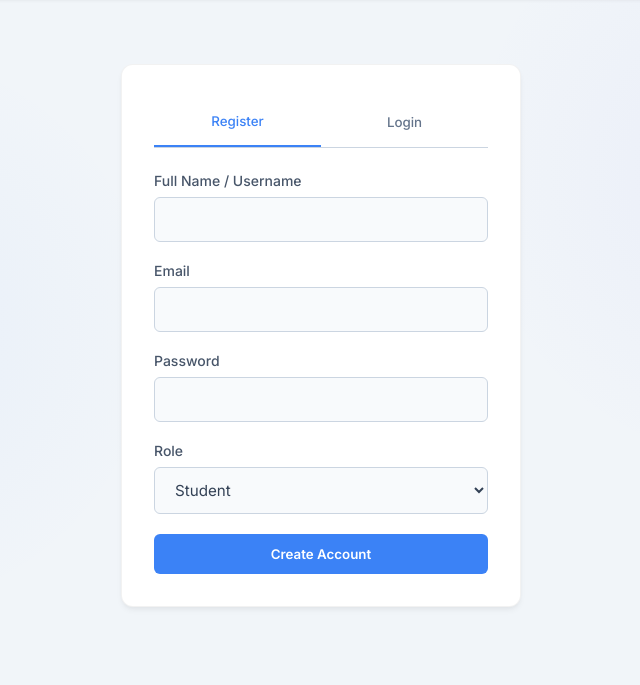
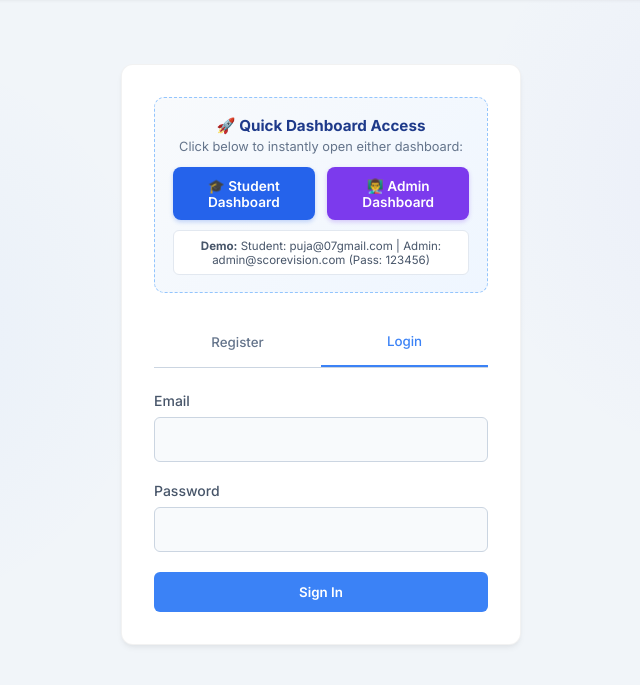
Before and after one commit to riddhima1094/ScoreVision, a Flask app: page /dashboard in a window 1280 px wide. Shown: the part 70-755 px from the top of the page, without its empty margins (319-959 px from the left). Run offline with Flask 3, Linux system fonts and the light colour scheme; parts of the project's set-up code (start-up, migrations or seed data) failed here and were passed over.

Commit message:
Remove sleep hours, add Home button and enhance Admin/Student dashboard access

```diff
--- a/app.py
+++ b/app.py
@@ -127,7 +127,6 @@ feature_names = [
     "Assignment Marks",
     "Internal Marks",
     "Class Participation",
-    "Sleep Hours",
     "Extracurricular Activity"
 ]
 
@@ -202,9 +201,6 @@ def predict():
             request.form["participation"]
         )
 
-        sleep_hours = float(
-            request.form["sleep_hours"]
-        )
 
         extracurricular = int(
             request.form["extracurricular"]
@@ -231,7 +227,6 @@ def predict():
 
             "participation": [participation],
 
-            "sleep_hours": [sleep_hours],
 
             "extracurricular": [extracurricular]
 
--- a/models/academic_record.py
+++ b/models/academic_record.py
@@ -22,7 +22,7 @@ class AcademicRecord(db.Model):
     assignment_marks = db.Column(db.Float, nullable=False)
     internal_assessment_marks = db.Column(db.Float, nullable=False)
     class_participation = db.Column(db.Float, nullable=False)
-    sleep_hours = db.Column(db.Float, nullable=False)
+    sleep_hours = db.Column(db.Float, nullable=True, default=7.0)
     extracurricular_involvement = db.Column(db.String(20), nullable=False)
 
     created_at = db.Column(db.DateTime, nullable=False, default=lambda: datetime.now(timezone.utc))
@@ -34,7 +34,7 @@ class AcademicRecord(db.Model):
     def __init__(self, user_id: int, attendance_percentage: float, study_hours: float,
                  previous_exam_score: float, assignment_marks: float,
                  internal_assessment_marks: float, class_participation: float,
-                 sleep_hours: float, extracurricular_involvement: str):
+                 extracurricular_involvement: str, sleep_hours: float = 7.0):
         self.user_id = user_id
         # Use property setters / validates to enforce rules
         self.attendance_percentage = attendance_percentage
@@ -57,7 +57,7 @@ class AcademicRecord(db.Model):
             raise ValueError(f"{key} must be between 0 and 100. Received: {value}")
         return val
 
-    @validates("study_hours", "sleep_hours")
+    @validates("study_hours")
     def validate_hours(self, key, value):
         """Validate that hours fields are non-negative."""
         try:
--- a/routes/prediction.py
+++ b/routes/prediction.py
@@ -42,8 +42,6 @@ def calculate_dummy_score(record: AcademicRecord) -> float:
     elif record.extracurricular_involvement == "medium":
         bonus += 1
 
-    if 6 <= float(record.sleep_hours) <= 9:
-        bonus += 2
 
     predicted_score += bonus
     return min(round(predicted_score, 2), 100.0)
@@ -62,7 +60,6 @@ def predict_performance(record: AcademicRecord, age: float = 20.0) -> float:
                 "assignment_marks": float(record.assignment_marks),
                 "internal_marks": float(record.internal_assessment_marks),
                 "participation": float(record.class_participation),
-                "sleep_hours": float(record.sleep_hours),
                 "extracurricular": extra_val
             }])
             score = float(ml_model.predict(df)[0])
@@ -226,7 +223,6 @@ def create_academic_record():
         assignments = data.get("assignment_marks")
         internal = data.get("internal_assessment_marks")
         participation = data.get("class_participation")
-        sleep = data.get("sleep_hours")
         extracurricular = data.get("extracurricular_involvement")
 
         # Validate that all required fields are present
@@ -237,7 +233,6 @@ def create_academic_record():
             ("assignment_marks", assignments),
             ("internal_assessment_marks", internal),
             ("class_participation", participation),
-            ("sleep_hours", sleep),
             ("extracurricular_involvement", extracurricular)
         ]
 
@@ -254,7 +249,6 @@ def create_academic_record():
             assignment_marks=assignments,
             internal_assessment_marks=internal,
             class_participation=participation,
-            sleep_hours=sleep,
             extracurricular_involvement=extracurricular
         )
 
--- a/static/app.js
+++ b/static/app.js
@@ -5,7 +5,15 @@ const authView = document.getElementById('auth-view');
 const studentDashboard = document.getElementById('student-dashboard');
 const adminDashboard = document.getElementById('admin-dashboard');
 const logoutBtn = document.getElementById('logout-btn');
+const homeBtn = document.getElementById('home-btn');
+const logoHome = document.getElementById('logo-home');
+const btnReturnDashboard = document.getElementById('btn-return-dashboard');
+const activeSessionBanner = document.getElementById('active-session-banner');
+const activeSessionUser = document.getElementById('active-session-user');
 const navUserInfo = document.getElementById('nav-user-info');
+const switchRoleBtn = document.getElementById('switch-role-btn');
+const btnQuickStudent = document.getElementById('btn-quick-student');
+const btnQuickAdmin = document.getElementById('btn-quick-admin');
 
 // UI State
 function showView(view) {
@@ -13,21 +21,41 @@ function showView(view) {
     studentDashboard.classList.add('hidden');
     adminDashboard.classList.add('hidden');
     logoutBtn.classList.add('hidden');
+    if (homeBtn) homeBtn.classList.add('hidden');
+    if (switchRoleBtn) switchRoleBtn.classList.add('hidden');
     navUserInfo.textContent = '';
 
     const user = JSON.parse(localStorage.getItem('user'));
     if (user) {
-        navUserInfo.textContent = `${user.name} (${user.role.toUpperCase()})`;
+        navUserInfo.textContent = `${user.name} [${user.role.toUpperCase()}]`;
     }
 
-    if (view === 'auth') authView.classList.remove('hidden');
+    if (view === 'auth') {
+        authView.classList.remove('hidden');
+        if (activeSessionBanner && user) {
+            activeSessionBanner.classList.remove('hidden');
+            if (activeSessionUser) activeSessionUser.textContent = `${user.name} [${user.role.toUpperCase()}]`;
+        } else if (activeSessionBanner) {
+            activeSessionBanner.classList.add('hidden');
+        }
+    }
     if (view === 'student') {
         studentDashboard.classList.remove('hidden');
         logoutBtn.classList.remove('hidden');
+        if (homeBtn) homeBtn.classList.remove('hidden');
+        if (switchRoleBtn) {
+            switchRoleBtn.innerHTML = '👨‍🏫 Switch to Admin Dashboard';
+            switchRoleBtn.classList.remove('hidden');
+        }
     }
     if (view === 'admin') {
         adminDashboard.classList.remove('hidden');
         logoutBtn.classList.remove('hidden');
+        if (homeBtn) homeBtn.classList.remove('hidden');
+        if (switchRoleBtn) {
+            switchRoleBtn.innerHTML = '🎓 Switch to Student Dashboard';
+            switchRoleBtn.classList.remove('hidden');
+        }
     }
 }
 
@@ -182,7 +210,6 @@ async function loadStudentData() {
                     <div><strong>Assignment Marks:</strong> ${data.assignment_marks}%</div>
                     <div><strong>Internal Assessment:</strong> ${data.internal_assessment_marks}%</div>
                     <div><strong>Participation:</strong> ${data.class_participation}%</div>
-                    <div><strong>Sleep Hours:</strong> ${data.sleep_hours}h</div>
                     <div><strong>Extracurricular:</strong> <span style="text-transform:capitalize;">${data.extracurricular_involvement}</span></div>
                 </div>
                 <p style="margin-top: 1rem; font-size: 0.85rem;">Note: This data is managed by Faculty.</p>
@@ -1031,7 +1058,6 @@ function openEditStudent(id) {
     document.getElementById('e-assignment').value = record.assignment_marks || 0;
     document.getElementById('e-internal').value = record.internal_assessment_marks || 0;
     document.getElementById('e-participation').value = record.class_participation || 0;
-    document.getElementById('e-sleep').value = record.sleep_hours || 0;
     document.getElementById('e-extra').value = record.extracurricular_involvement || 'none';
     loadStudentTestScores(student.id);
 
@@ -1081,7 +1107,6 @@ document.getElementById('edit-academic-form').addEventListener('submit', async (
         assignment_marks: parseFloat(document.getElementById('e-assignment').value),
         internal_assessment_marks: parseFloat(document.getElementById('e-internal').value),
         class_participation: parseFloat(document.getElementById('e-participation').value),
-        sleep_hours: parseFloat(document.getElementById('e-sleep').value),
         extracurricular_involvement: document.getElementById('e-extra').value
     };
 
@@ -1391,3 +1416,55 @@ async function deleteTest(id) {
 
 // Boot
 if (localStorage.getItem('token')) initDashboard(); else showView('auth');
+
+
+
+// Quick Demo Login & Role Switching
+async function quickDemoLogin(role) {
+    const creds = role === 'admin'
+        ? { email: 'admin@scorevision.com', password: '123456' }
+        : { email: 'puja@07gmail.com', password: '123456' };
+    try {
+        const data = await apiCall('/auth/login', {
+            method: 'POST',
+            body: JSON.stringify(creds)
+        });
+        localStorage.setItem('token', data.access_token);
+        localStorage.setItem('user', JSON.stringify(data.user));
+        showToast(`Logged in as ${data.user.role.toUpperCase()} (${data.user.name})`);
+        initDashboard();
+    } catch (e) {
+        showToast('Login failed: ' + (e.message || e), 'error');
+    }
+}
+
+if (btnQuickStudent) {
+    btnQuickStudent.addEventListener('click', () => quickDemoLogin('student'));
+}
+if (btnQuickAdmin) {
+    btnQuickAdmin.addEventListener('click', () => quickDemoLogin('admin'));
+}
+if (switchRoleBtn) {
+    switchRoleBtn.addEventListener('click', () => {
+        const user = JSON.parse(localStorage.getItem('user'));
+        const nextRole = (user && user.role === 'student') ? 'admin' : 'student';
+        quickDemoLogin(nextRole);
+    });
+}
+
+
+if (homeBtn) {
+    homeBtn.addEventListener('click', () => {
+        showView('auth');
+    });
+}
+if (logoHome) {
+    logoHome.addEventListener('click', () => {
+        showView('auth');
+    });
+}
+if (btnReturnDashboard) {
+    btnReturnDashboard.addEventListener('click', () => {
+        initDashboard();
+    });
+}
--- a/templates/member3.html
+++ b/templates/member3.html
@@ -20,7 +20,7 @@
 <body>
 
 <header>
-    <div class="logo">ScoreVision</div>
+    <div class="logo" id="logo-home" style="cursor:pointer;" title="Go to Home">ScoreVision</div>
 
     <div
         id="nav-actions"
@@ -46,6 +46,49 @@
         ></span>
 
         <button
+            id="home-btn"
+            class="hidden"
+            style="
+                width:auto;
+                padding:0.4rem 0.85rem;
+                margin-right:10px;
+                background:#ffffff;
+                color:#334155;
+                border:1px solid #cbd5e1;
+                border-radius:6px;
+                font-size:0.85rem;
+                font-weight:600;
+                cursor:pointer;
+                display:inline-flex;
+                align-items:center;
+                gap:5px;
+                transition:all 0.2s;
+            "
+        >
+            🏠 Home
+        </button>
+
+        <button
+            id="switch-role-btn"
+            class="hidden"
+            style="
+                width:auto;
+                padding:0.4rem 0.85rem;
+                margin-right:12px;
+                background:#eff6ff;
+                color:#1d4ed8;
+                border:1px solid #bfdbfe;
+                border-radius:6px;
+                font-size:0.85rem;
+                font-weight:600;
+                cursor:pointer;
+                transition:all 0.2s;
+            "
+        >
+            🔄 Switch Dashboard
+        </button>
+
+        <button
             id="logout-btn"
             class="hidden"
             style="width:auto;padding:0.5rem 1rem;"
@@ -68,17 +111,48 @@
         class="auth-container glass-panel"
     >
 
+        <!-- ACTIVE SESSION BANNER -->
+        <div id="active-session-banner" class="hidden" style="margin-bottom: 1.25rem; padding: 0.75rem 1rem; background: #ecfdf5; border: 1px solid #a7f3d0; border-radius: 8px; display: flex; justify-content: space-between; align-items: center;">
+            <span style="font-size: 0.85rem; color: #065f46; font-weight: 500;">
+                Logged in as: <strong id="active-session-user"></strong>
+            </span>
+            <button type="button" id="btn-return-dashboard" style="background: #059669; color: white; border: none; padding: 0.4rem 0.85rem; border-radius: 6px; font-size: 0.82rem; font-weight: 600; cursor: pointer;">
+                Go to Dashboard →
+            </button>
+        </div>
+
+        <!-- QUICK DEMO PREVIEW -->
+        <div style="margin-bottom: 1.5rem; padding: 1.1rem; background: linear-gradient(135deg, #f8fafc 0%, #eff6ff 100%); border: 1.5px dashed #93c5fd; border-radius: 10px;">
+            <p style="font-size: 0.95rem; font-weight: 700; color: #1e3a8a; margin-bottom: 0.3rem; text-align: center;">
+                🚀 Quick Dashboard Access
+            </p>
+            <p style="font-size: 0.8rem; color: #64748b; margin-bottom: 0.8rem; text-align: center;">
+                Click below to instantly open either dashboard:
+            </p>
+            <div style="display: grid; grid-template-columns: 1fr 1fr; gap: 0.75rem;">
+                <button type="button" id="btn-quick-student" style="background: #2563eb; color: white; border: none; padding: 0.65rem 0.5rem; border-radius: 8px; font-size: 0.85rem; font-weight: 600; cursor: pointer; box-shadow: 0 2px 4px rgba(37,99,235,0.25);">
+                    🎓 Student Dashboard
+                </button>
+                <button type="button" id="btn-quick-admin" style="background: #7c3aed; color: white; border: none; padding: 0.65rem 0.5rem; border-radius: 8px; font-size: 0.85rem; font-weight: 600; cursor: pointer; box-shadow: 0 2px 4px rgba(124,58,237,0.25);">
+                    👨‍🏫 Admin Dashboard
+                </button>
+            </div>
+            <div style="font-size: 0.72rem; color: #475569; margin-top: 0.65rem; background: white; padding: 0.45rem; border-radius: 6px; border: 1px solid #e2e8f0; text-align: center;">
+                <strong>Demo:</strong> Student: <code>puja@07gmail.com</code> | Admin: <code>admin@scorevision.com</code> (Pass: <code>123456</code>)
+            </div>
+        </div>
+
         <div class="auth-tabs">
 
             <button
-                class="auth-tab active"
+                class="auth-tab"
                 id="tab-register"
             >
                 Register
             </button>
 
             <button
-                class="auth-tab"
+                class="auth-tab active"
                 id="tab-login"
             >
                 Login
@@ -89,7 +163,7 @@
 
         <!-- REGISTER -->
 
-        <form id="register-form">
+        <form id="register-form" class="hidden">
 
             <div class="form-group">
                 <label>Full Name / Username</label>
@@ -134,7 +208,10 @@
                     </option>
 
                     <option value="faculty">
-                        Faculty / Admin
+                        Faculty
+                    </option>
+                    <option value="admin">
+                        Administrator
                     </option>
 
                 </select>
@@ -152,7 +229,6 @@
 
         <form
             id="login-form"
-            class="hidden"
         >
 
             <div class="form-group">
@@ -1023,21 +1099,7 @@
                         </div>
 
 
-                        <div class="form-group">
 
-                            <label>
-                                Sleep Hours
-                            </label>
-
-                            <input
-                                type="number"
-                                id="e-sleep"
-                                min="0"
-                                step="0.1"
-                                required
-                            >
-
-                        </div>
 
 
                         <div class="form-group">
```
Also changed, not shown: routes/cms.py (+0 -7 lines), templates/index.html (+0 -16 lines), templates/index_member1_backup.html (+0 -16 lines), 1 other file.
